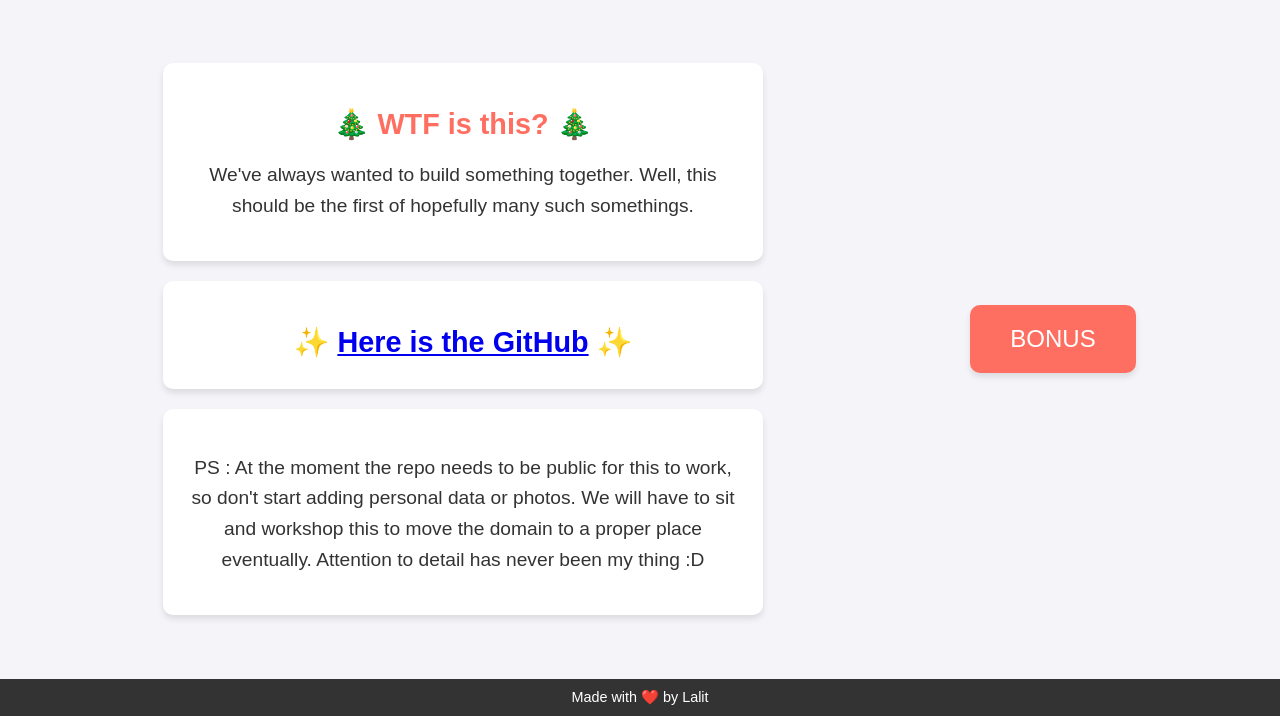
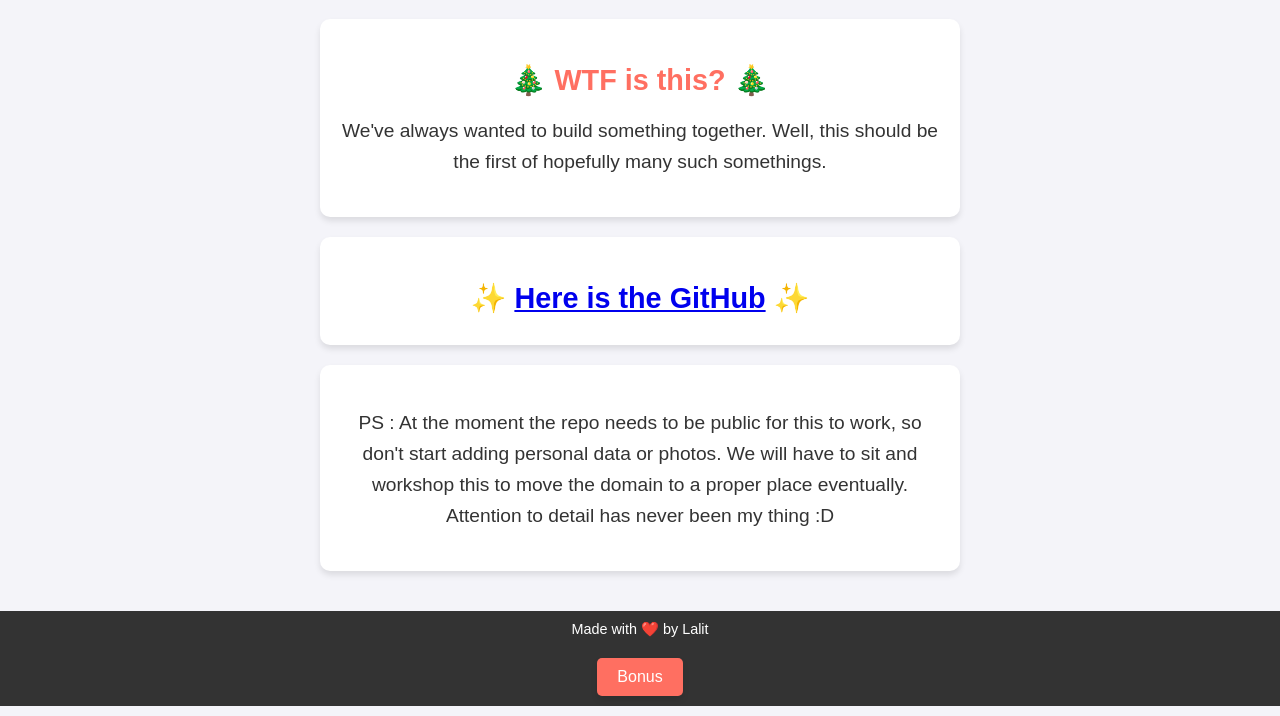
Before and after one commit to OverweightShady/SieArschloch, a plain HTML site: page index.html in a window 1280 px wide. Shown: the part 86-802 px from the top of the page. Drawn offline with Linux system fonts and the light colour scheme.

Commit message:
Update index.html

```diff
--- a/index.html
+++ b/index.html
@@ -6,48 +6,28 @@
     <title>Christmas Gift for My Friend</title>
     <link rel="stylesheet" href="styles.css">
     <style>
-        /* Container layout */
-        .container {
-            display: flex;
-            justify-content: space-between; /* Space between main content and button */
-            align-items: center; /* Vertically center both sections */
-            height: 80vh; /* Take up most of the viewport height */
-            padding: 0 50px; /* Add padding for spacing around the edges */
-        }
-
-        /* Main content styling */
-        .content {
-            flex: 1; /* Take up equal width */
-            max-width: 600px;
-            text-align: center; /* Center text inside the content */
-            margin: auto; /* Center the content properly */
-        }
-
-        /* Button container styling */
-        .button-container {
-            flex: 0.3; /* Button container takes 30% of the width */
-            display: flex;
-            justify-content: center; /* Center the button horizontally */
-            align-items: center; /* Center the button vertically */
-        }
-
-        /* Button styling */
         .click-me-button {
             display: inline-block;
-            padding: 20px 40px;
-            font-size: 1.5em;
+            padding: 10px 20px;
+            font-size: 1em;
             color: white;
             background-color: #ff6f61;
             border: none;
-            border-radius: 10px;
+            border-radius: 5px;
             text-decoration: none;
             box-shadow: 0 4px 6px rgba(0, 0, 0, 0.1);
             cursor: pointer;
             transition: background-color 0.3s ease;
+            margin-top: 20px;
         }
 
         .click-me-button:hover {
             background-color: #e05547;
+        }
+
+        footer {
+            text-align: center;
+            margin-top: 40px;
         }
     </style>
 </head>
@@ -56,9 +36,6 @@
         <h1>Merry Christmas, Maxi!</h1>
     </header>
     <main>
-        <div class="container">
-            <!-- Main content -->
-            <div class="content">
         <section class="message">
             <h2>🎄 WTF is this? 🎄</h2>
             <p>We've always wanted to build something together. Well, this should be the first of hopefully many such somethings.</p>
@@ -70,16 +47,11 @@
             <h2></h2>
             <p>PS : At the moment the repo needs to be public for this to work, so don't start adding personal data or photos. We will have to sit and workshop this to move the domain to a proper place eventually. Attention to detail has never been my thing :D</p>
         </section>
-            </div>
-
-            <!-- Button container -->
-            <div class="button-container">
-                <a href="netthier.html" class="click-me-button">BONUS</a>
-            </div>
-        </div>
     </main>
     <footer>
         <p>Made with ❤️ by Lalit</p>
+        <!-- Add Click Me button as a bonus at the bottom -->
+        <a href="netthier.html" class="click-me-button">Bonus</a>
     </footer>
 </body>
 </html>
```
Lines whose indentation alone changed are shown as unchanged.
